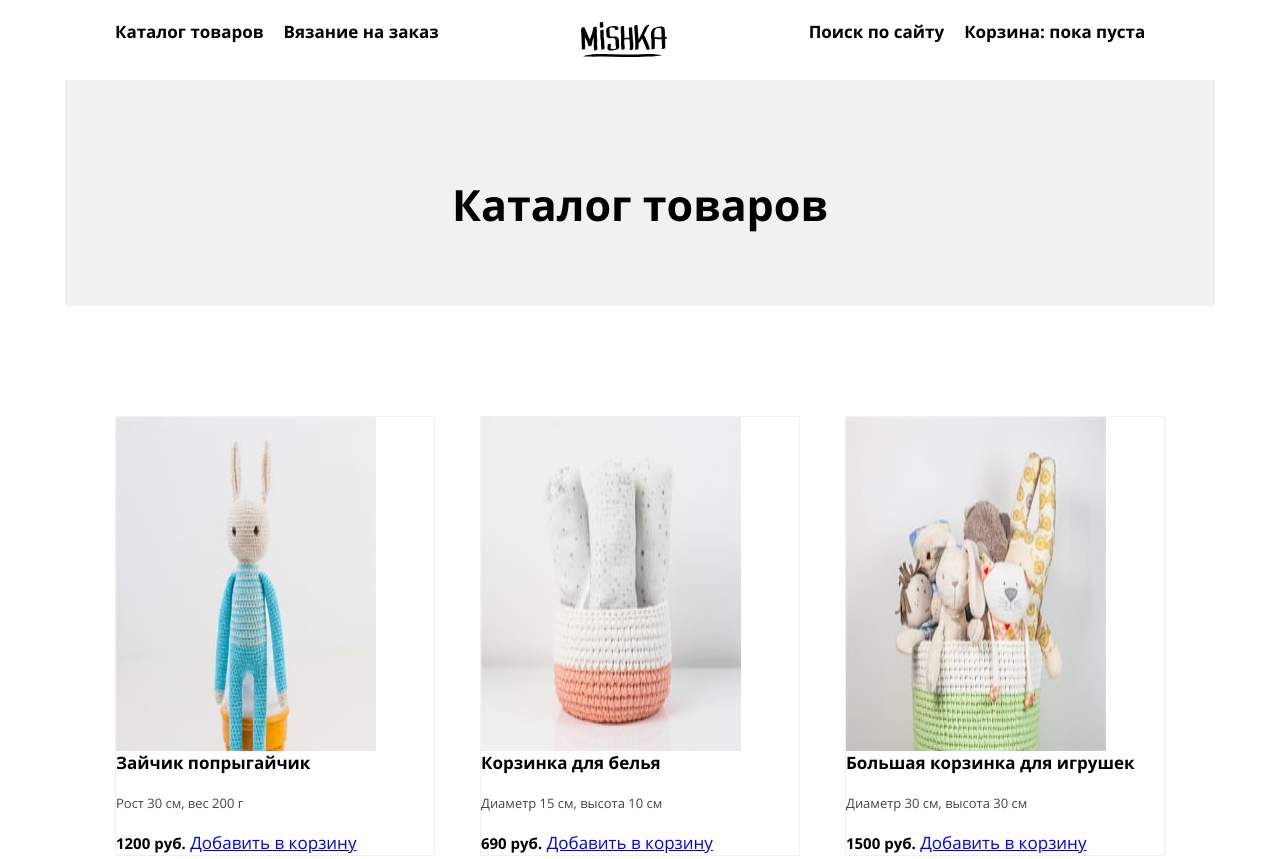
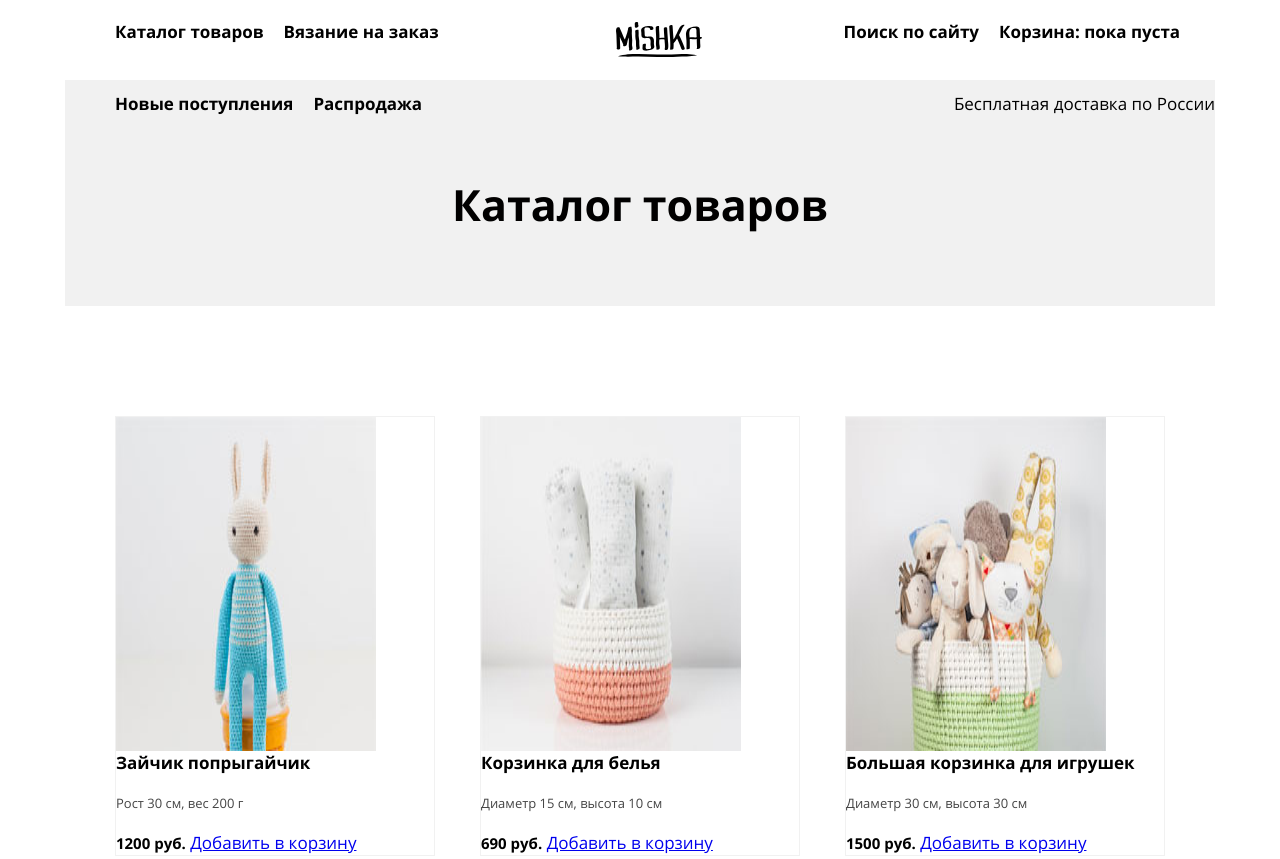
Before and after one commit to geoniced/546091-mishka-19, a website: page source/catalog.html in a window 1280 px wide. Shown: the top 859 px of the page. Drawn offline with nearby package versions, Linux system fonts and the light colour scheme; files that its build step writes are made by us from their sources.

Commit message:
Распространяет верстку хедера на все страницы

```diff
--- a/source/catalog.html
+++ b/source/catalog.html
@@ -34,6 +34,17 @@
               <a class="user-list__link" href="cart.html">Корзина: пока пуста</a>
             </li>
           </ul>
+
+          <ul class="main-nav__list main-nav__list--secondary site-list">
+            <li class="site-list__item">
+              <a class="site-list__link" href="arrivals.html">Новые поступления</a>
+            </li>
+            <li class="site-list__item">
+              <a class="site-list__link" href="sale.html">Распродажа</a>
+            </li>
+          </ul>
+
+          <p class="main-nav__info">Бесплатная доставка по России</p>
         </div>
       </nav>
     </header>
```
Also changed, not shown: source/form.html (+11 -0 lines).
